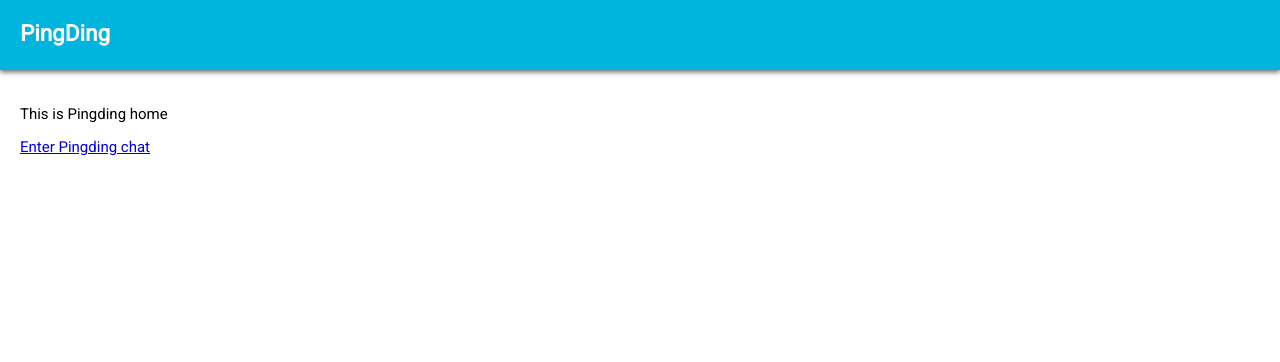
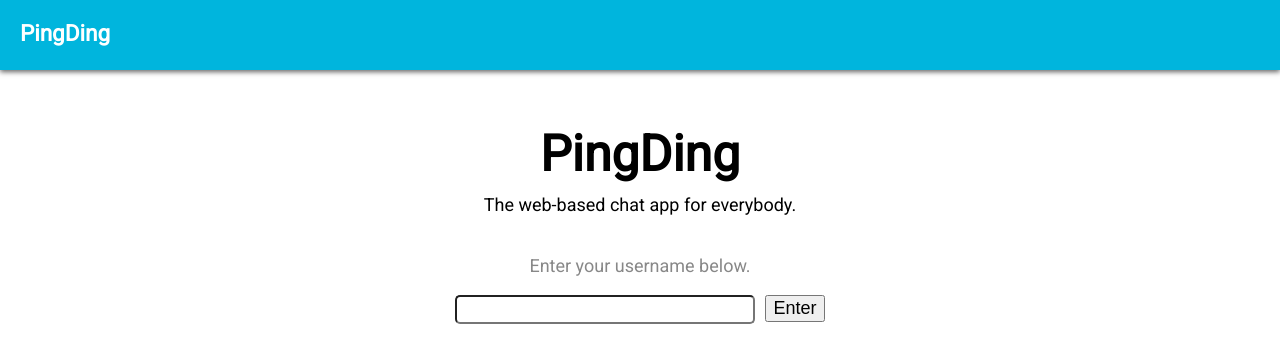
Before and after one commit to hellkat1911/pingding-chat, a React (Create React App) app: page / in a window 1280 px wide. Shown: the top 362 px of the page. Built offline with nearby package versions, Linux system fonts and the light colour scheme.

Commit message:
Add username form & logic (save on socket)

```diff
--- a/src/components/AppRouter.js
+++ b/src/components/AppRouter.js
@@ -1,4 +1,4 @@
-import React, { Suspense, lazy } from 'react';
+import React, { Suspense, lazy, useState } from 'react';
 import { BrowserRouter as Router, Route, Switch } from 'react-router-dom';
 import styled from 'styled-components';
 import TopNav from './TopNav';
@@ -16,6 +16,7 @@ const StyledMain = styled.main`
 
 const StyledLoader = styled.div`
   font-size: 2.2rem;
+  font-weight: bold;
   left: 50%;
   position: absolute;
   top: 50%;
@@ -23,14 +24,17 @@ const StyledLoader = styled.div`
 `;
 
 const AppRouter = () => {
+
+  const [username, setUsername] = useState('');
+
   return (
     <Router>
       <TopNav />
       <StyledMain id="pd-main">
         <Suspense fallback={<StyledLoader>Loading...</StyledLoader>}>
           <Switch>
-            <Route exact path="/" component={Home} />
-            <Route path="/chat" component={Chat} />
+            <Route exact path="/" render={() => <Home callback={setUsername} />} />
+            <Route path="/chat" render={() => <Chat username={username} />} />
             <Route component={FourOhFour} />
           </Switch>
         </Suspense>
--- a/src/components/ChatBox.js
+++ b/src/components/ChatBox.js
@@ -1,4 +1,5 @@
 import React, { useState } from 'react';
+import PropTypes from 'prop-types';
 import styled from 'styled-components';
 
 const StyledForm = styled.form`
@@ -32,26 +33,30 @@ const StyledButton = styled.button`
 `;
 
 const ChatBox = (props) => {
-  const [msg, setMsg] = useState('');
+  const [msgCache, setMsgCache] = useState('');
 
   function handleMsg(e) {
-    setMsg(e.target.value);
+    setMsgCache(e.target.value);
   }
 
   function sendMsg(e) {
     e.preventDefault();
-    props.callback(msg);
-    setMsg('');
+    props.callback(msgCache);
+    setMsgCache('');
   }
 
   return (
     <>
-      <StyledForm onSubmit={sendMsg}>
-        <StyledInput value={msg} onChange={handleMsg} placeholder="Type message here..." />
+      <StyledForm onSubmit={(e) => sendMsg(e)}>
+        <StyledInput value={msgCache} onChange={(e) => handleMsg(e)} placeholder="Type message here..." />
         <StyledButton type="submit">Send</StyledButton>
       </StyledForm>
     </>
   )
 }
 
+ChatBox.propTypes = {
+  callback: PropTypes.func.isRequired
+};
+
 export default ChatBox;
--- a/src/components/ChatLog.js
+++ b/src/components/ChatLog.js
@@ -1,4 +1,5 @@
 import React from 'react';
+import PropTypes from 'prop-types';
 import styled from 'styled-components';
 
 const StyledUl = styled.ul`
@@ -6,31 +7,39 @@ const StyledUl = styled.ul`
   padding-left: 0;
 
   & li {
-    background-color: #000656;
-    color: #fff;
     font-family: 'Roboto', Arial, Helvetica, sans-serif;
     font-size: 1.6rem;
     list-style-type: none;
     padding: 10px 20px;
     width: 100%;
   }
-  & li:nth-of-type(2n) {
-    background-color: #858585;
-    color: #000;
+
+  & .pd-own-msg {
+    color: red;
+    text-align: left;
+  }
+
+  & .pd-oth-msg {
+    color: blue;
+    text-align: right;
   }
 `;
 
 const ChatLog = (props) => {
-
   return (
     <StyledUl>
-      {props.log && props.log.map((item, index) => (
-        <li key={`msg-${index}`}>
-          {item.value}
+      {props.log && props.log.map((item) => (
+        <li key={item.id} className={props.currentUser === item.user ? 'pd-own-msg' : 'pd-oth-msg'}>
+          {item.user}: {item.msg}
         </li>
       ))}
     </StyledUl>
   );
 };
 
+ChatLog.propTypes = {
+  log: PropTypes.array.isRequired,
+  currentUser: PropTypes.string.isRequired
+};
+
 export default ChatLog;
--- /dev/null
+++ b/src/components/Login.js
@@ -0,0 +1,58 @@
+import React, { useState } from 'react';
+import { withRouter } from 'react-router-dom';
+import PropTypes from 'prop-types';
+import styled from 'styled-components';
+
+const StyledDiv = styled.div`
+  color: #888;
+  font-size: 1.8rem;
+`;
+
+const StyledInput = styled.input`
+  border-radius: 5px;
+  max-width: 100%;
+  padding: 5px;
+  width: 300px;
+`;
+
+const StyledButton = styled.button`
+  font-size: 1.8rem;
+  margin-left: 10px;
+`;
+
+const Login = withRouter(({ history, setUsername }) => {
+
+  const [nameCache, setNameCache] = useState('');
+
+  const handleSubmit = (e) => {
+    e.preventDefault();
+
+    if (nameCache.length > 50) {
+      return;
+    }
+
+    setUsername(nameCache);
+    history.push('/chat');
+  };
+
+  return (
+    <StyledDiv id="pd-login">
+      <p>Enter your username below.</p>
+      <form onSubmit={(e) => handleSubmit(e)}>
+        <StyledInput
+          id="username"
+          name="username"
+          type="text"
+          onChange={(e) => setNameCache(e.target.value)}
+        />
+        <StyledButton type="submit">Enter</StyledButton>
+      </form>
+    </StyledDiv>
+  )
+});
+
+Login.propTypes = {
+  setUsername: PropTypes.func.isRequired
+};
+
+export default Login;
--- a/src/components/TopNav.js
+++ b/src/components/TopNav.js
@@ -22,7 +22,7 @@ const StyledNav = styled.nav`
     }
   }
 
-  & h1 {
+  & h2 {
     margin: 0;
   }
 `;
@@ -31,7 +31,7 @@ const TopNav = (props) => {
   return (
     <StyledNav id="pd-nav">
       <Link to="/">
-        <h1>PingDing</h1>
+        <h2>PingDing</h2>
       </Link>
     </StyledNav>
   );
--- a/src/pages/Chat.js
+++ b/src/pages/Chat.js
@@ -1,6 +1,8 @@
 import React, { useState, useEffect } from 'react'
+import PropTypes from 'prop-types';
+import openSocket from 'socket.io-client';
+import uuid from 'uuid';
 import styled from 'styled-components';
-import openSocket from 'socket.io-client';
 import ChatLog from '../components/ChatLog';
 import ChatBox from '../components/ChatBox';
 import settings from '../static/settings';
@@ -13,28 +15,48 @@ const StyledDiv = styled.div`
   width: 100%;
 `;
 
-const Chat = () => {
+const Chat = (props) => {
   const [msg, setMsg] = useState('');
   const [log, setLog] = useState([]);
 
+  function addToLog(id, user, msg) {
+    setLog([
+      ...log,
+      {
+        id,
+        user,
+        msg
+      }
+    ]);
+  }
+
   useEffect(() => {
+    if (!socket.username) {
+      socket.emit('add user', props.username);
+    }
+
     if (msg) {
-      socket.emit('chat message', msg);
+      const id = uuid.v4();
+      socket.emit('chat message', { id, msg });
     }
-  }, [msg]);
+  }, [props.username, msg]);
 
-  socket.on('chat message', (newMsg) => {
-    setLog([...log, { value: newMsg }]);
+  socket.on('new message', ({id, username, message}) => {
+    addToLog(id, username, message);
   });
 
   return (
     <div id="pd-chat">
       <StyledDiv>
-        <ChatLog log={log} />
+        <ChatLog log={log} currentUser={props.username} />
       </StyledDiv>
       <ChatBox callback={setMsg} />
     </div>
   );
 };
 
+Chat.propTypes = {
+  username: PropTypes.string
+};
+
 export default Chat;
--- a/src/pages/Home.js
+++ b/src/pages/Home.js
@@ -1,18 +1,41 @@
 import React from 'react';
-import { Link } from 'react-router-dom';
+import PropTypes from 'prop-types';
 import styled from 'styled-components';
+import Login from '../components/Login';
 
 const StyledHome = styled.div`
   padding: 20px;
+  text-align: center;
+
+  & #pd-marquee {
+    margin-bottom: 40px;
+
+    & h1 {
+      font-size: 5rem;
+      margin-bottom: 10px;
+    }
+
+    & p {
+      font-size: 1.8rem;
+      margin: 0;
+    }
+  }
 `;
 
-const Home = () => {
+const Home = (props) => {
   return (
     <StyledHome id="pd-home">
-      <p>This is Pingding home</p>
-      <Link to="/chat">Enter Pingding chat</Link>
+      <div id="pd-marquee">
+        <h1>PingDing</h1>
+        <p>The web-based chat app for everybody.</p>
+      </div>
+      <Login setUsername={props.callback} />
     </StyledHome>
   );
 };
 
+Home.propTypes = {
+  callback: PropTypes.func.isRequired
+}
+
 export default Home;
```
Also changed, not shown: server.js (+14 -5 lines).
